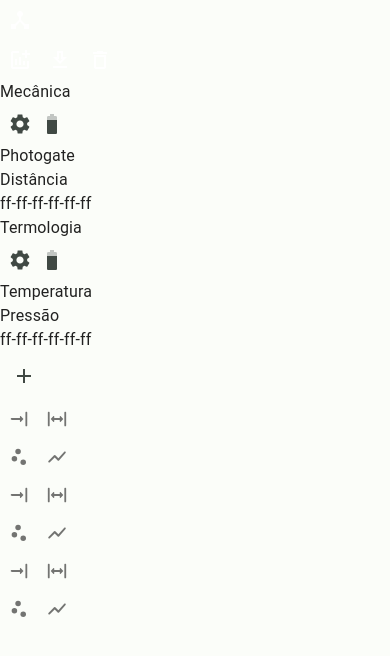
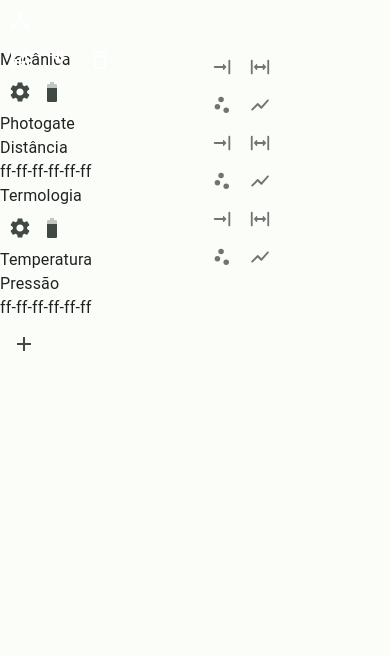
Before and after one commit to renanrms/FTR-Lab-Desktop, a React (Vite) app: page / in a window 390 px wide. Shown: the top 656 px of the page. Built offline with nearby package versions, Linux system fonts and the light colour scheme.

Commit message:
Melhora ajuste do layout com display grid.

```diff
--- a/src/main/index.ts
+++ b/src/main/index.ts
@@ -7,7 +7,7 @@ function createWindow(): void {
     width: 800,
     height: 670,
     minWidth: 613,
-    minHeight: 379,
+    minHeight: 393,
     show: false,
     autoHideMenuBar: true,
     backgroundColor: '#FBFDF9',
--- a/src/renderer/src/App.tsx
+++ b/src/renderer/src/App.tsx
@@ -11,12 +11,17 @@ export function App() {
   return (
     <ThemeProvider theme={theme}>
       <CssBaseline />
-      <div className="w-screen h-screen bg-background flex flex-col">
+      <div
+        className="w-screen h-screen bg-background"
+        style={{
+          display: 'grid',
+          gridTemplateAreas: '"header header" "aside main"',
+          gridTemplateRows: '48px auto',
+        }}
+      >
         <Header></Header>
-        <div className="w-screen h-screen flex">
-          <Sidebar></Sidebar>
-          <ChartsArea></ChartsArea>
-        </div>
+        <Sidebar></Sidebar>
+        <ChartsArea></ChartsArea>
       </div>
     </ThemeProvider>
   )
--- a/src/renderer/src/components/Header.tsx
+++ b/src/renderer/src/components/Header.tsx
@@ -6,7 +6,12 @@ import IconButton from '@mui/material/IconButton'
 
 export function Header() {
   return (
-    <div className="col-span-2 h-12 bg-primary-50 flex shrink-0 items-center justify-between">
+    <header
+      className="h-12 col-span-2 bg-primary-50 flex items-center justify-between"
+      style={{
+        gridArea: 'header',
+      }}
+    >
       <div className="mx-4 h-10 flex items-center justify-center">
         <IconButton style={{ color: 'var(--md-ref-palette-primary100)' }}>
           <DeviceHubOutlinedIcon></DeviceHubOutlinedIcon>
@@ -23,6 +28,6 @@ export function Header() {
           <DeleteOutlinedIcon></DeleteOutlinedIcon>
         </IconButton>
       </div>
-    </div>
+    </header>
   )
 }
--- a/src/renderer/src/components/Sidebar.tsx
+++ b/src/renderer/src/components/Sidebar.tsx
@@ -21,18 +21,24 @@ export function Sidebar() {
   ]
 
   return (
-    <div className="w-72 p-4 bg-neutral-95 dark:bg-neutral-20 flex shrink-0 flex-col items-center overflow-y-auto">
+    <aside
+      className="w-72 p-4 pt-6 bg-neutral-95 dark:bg-neutral-20 flex flex-col items-center overflow-y-auto"
+      style={{
+        gridArea: 'aside',
+      }}
+    >
       <>
         {devices.map((device, index) => (
           <DeviceCard device={device} key={index}></DeviceCard>
         ))}
         <IconButton
+          className="my-2"
           size="large"
           style={{ color: 'var(--md-sys-color-on-surface-variant' }}
         >
           <AddIcon></AddIcon>
         </IconButton>
       </>
-    </div>
+    </aside>
   )
 }
--- a/src/renderer/src/features/chart/components/ChartsArea.tsx
+++ b/src/renderer/src/features/chart/components/ChartsArea.tsx
@@ -49,18 +49,21 @@ const series = [
 
 export function ChartsArea() {
   return (
-    <div className="w-full h-full flex justify-center overflow-auto">
-      <div className="max-w-7xl flex justify-between flex-wrap">
+    <main
+      className="w-full px-4 pt-4 flex justify-evenly items-start flex-wrap overflow-y-auto overflow-hidden"
+      style={{
+        gridArea: 'main',
+      }}
+    >
       {series.map((serie, index) => (
         <Chart
-            className="w-[280px] md:w-[420px] h-[300px] lg:w-[550px] lg:h-[350px] mt-4 mx-4"
+          className="w-full h-[350px] m-2 min-[1450px]:w-[48%] min-[1450px]:h-[400px]"
           XAxis={serie.XAxis}
           YAxis={serie.YAxis}
           data={serie.data}
           key={index}
         ></Chart>
       ))}
-      </div>
-    </div>
+    </main>
   )
 }
--- a/src/renderer/src/features/devices/components/DeviceCard.tsx
+++ b/src/renderer/src/features/devices/components/DeviceCard.tsx
@@ -16,7 +16,7 @@ export function DeviceCard(props: DeviceCardPropType) {
   const { device } = props
 
   return (
-    <div className="w-full min-h-[180px] border border-neutral-90 dark:border-neutral-30 rounded-md p-4 mb-4 flex flex-col justify-between bg-neutral-100 dark:bg-background text-on-background">
+    <div className="w-full min-h-[180px] p-4 mb-4 border border-neutral-90 dark:border-neutral-30 rounded-md flex flex-col justify-between bg-neutral-100 dark:bg-background text-on-background">
       <div className="h-8 flex items-center">
         <div className="grow text-lg">{device.name}</div>
         <IconButton style={{ color: 'var(--md-sys-color-on-surface-variant' }}>
```
Lines whose indentation alone changed are shown as unchanged.
